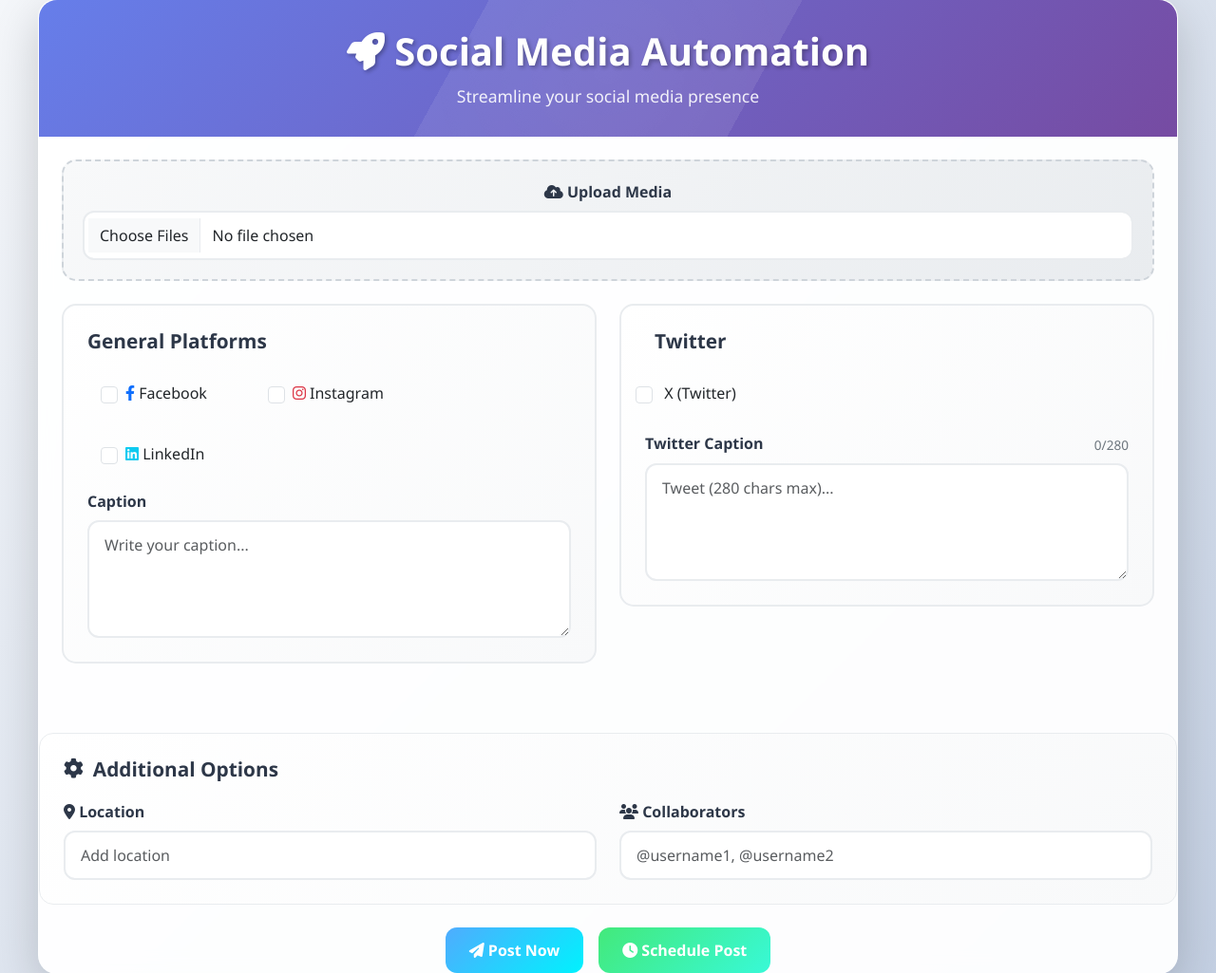
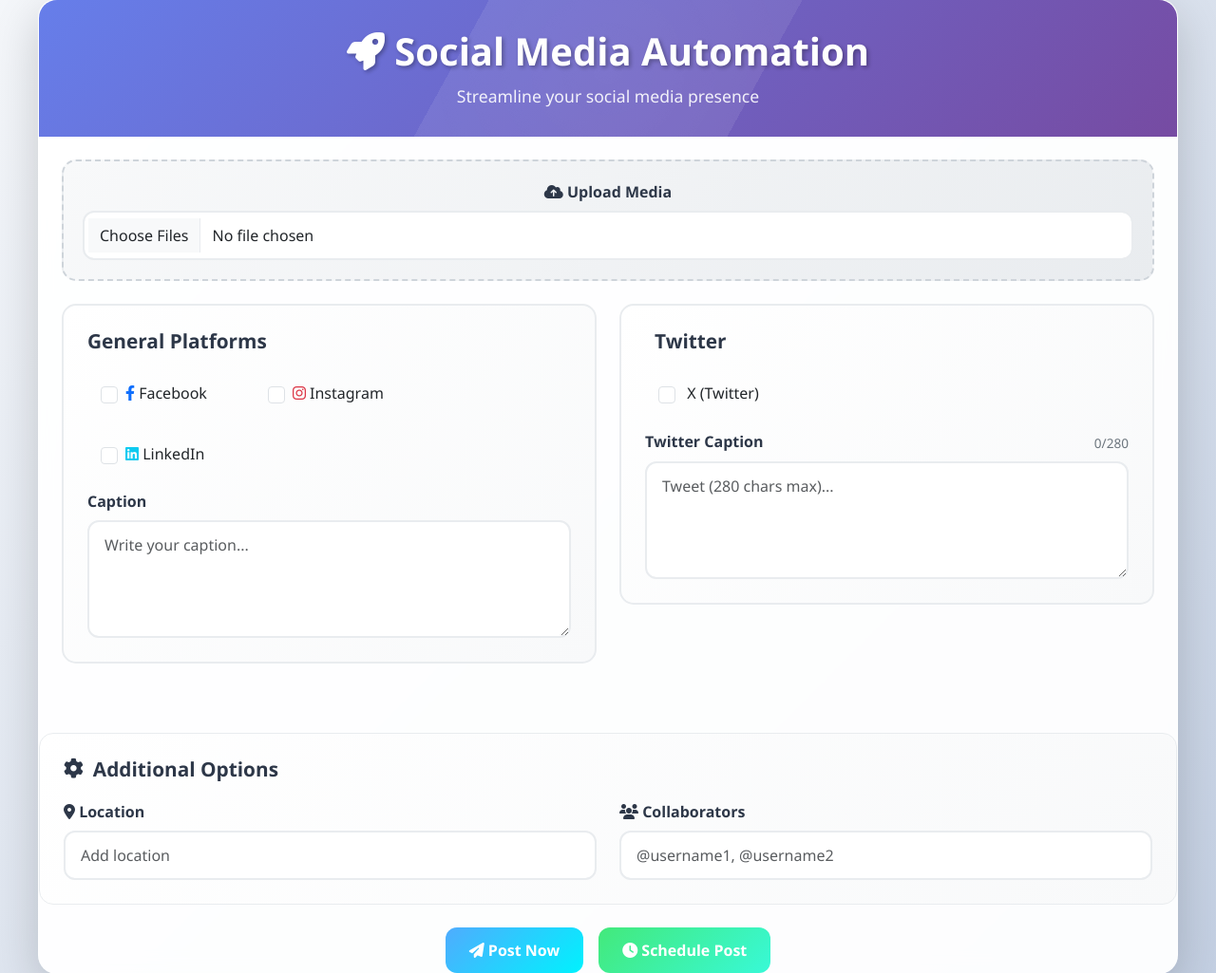
Before and after one commit to Farhan-J-Vhora/Social_Media_Automation_Tool, a Flask app: template templates/index.html in a window 1280 px wide. Shown: the part 45-1070 px from the top of the page at 95% size. Run offline with Flask 3, Linux system fonts and the light colour scheme; the template is opened without the code that fills it, so the values that code supplies are empty; some libraries are stand-ins or nearby versions.

Commit message:
update static

```diff
--- a/templates/index.html
+++ b/templates/index.html
@@ -415,7 +415,7 @@
               <div class="platform-card twitter-section mb-4">
                 <h5 class="platform-title"><i class="fab fa-x-twitter"></i> Twitter</h5>
                 <div class="platform-checkboxes mb-3">
-                  <div class="custom-checkbox form-check">
+                  <div class="custom-checkbox form-check-inline">
                     <input class="form-check-input" type="checkbox" name="platforms" value="x" id="x">
                     <label class="form-check-label" for="x"><i class="fab fa-x-twitter text-dark"></i> X
                       (Twitter)</label>
```
